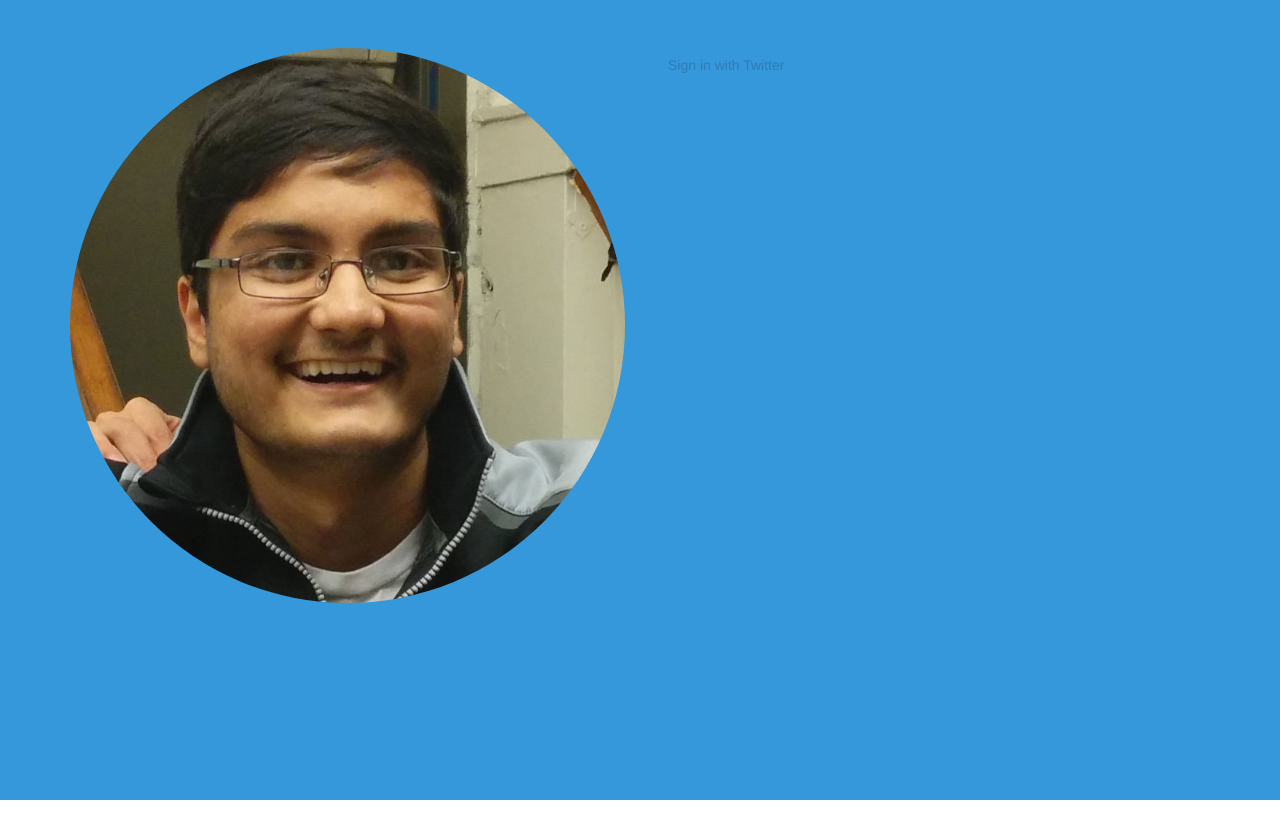
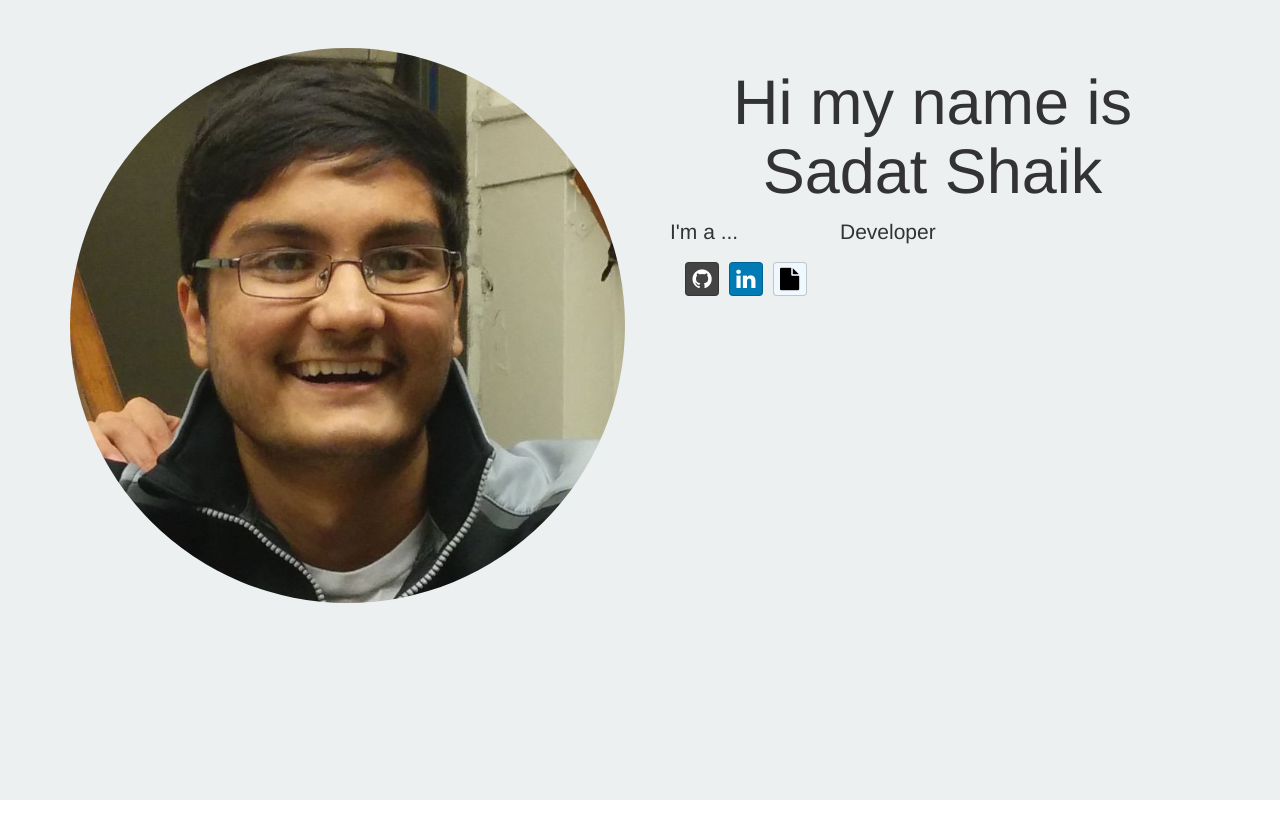
Before and after one commit to ssddttaa/PersonalWebsite, a website: page index.html in a window 1280 px wide. Drawn offline with nearby package versions, Linux system fonts and the light colour scheme.

Commit message:
Commit with picture and stuff

```diff
--- a/bower.json
+++ b/bower.json
@@ -21,6 +21,7 @@
   ],
   "dependencies": {
     "bootstrap-social": "^5.0.0",
-    "jquery": "^3.1.0"
+    "jquery": "^3.1.0",
+    "bootstrap": "^3.3.7"
   }
 }
--- a/css/main.css
+++ b/css/main.css
@@ -1,7 +1,33 @@
 .jumbotron{
     height: 100vh;
-    background-color: #3498db;
+    background-color: #ecf0f1;
 }
-.headshot{
 
+.small{
+    display:inline;
 }
+
+.large{
+    display:inline;
+    font-size: 6em !important;
+}
+
+h1{
+    text-align:center;
+}
+
+.social-bar{
+    text-align: center;
+}
+
+
+.imText{
+    margin-right:0px;
+    padding-right:0px;
+    border-right:0px;
+}
+.fadeText{
+    margin-left:0px;
+    padding-left:0px;
+    border-left:0px;
+}
--- a/index.html
+++ b/index.html
@@ -9,6 +9,9 @@
     <link rel="stylesheet" href="https://maxcdn.bootstrapcdn.com/bootstrap/3.3.7/css/bootstrap-theme.min.css" integrity="sha384-rHyoN1iRsVXV4nD0JutlnGaslCJuC7uwjduW9SVrLvRYooPp2bWYgmgJQIXwl/Sp" crossorigin="anonymous">
     <!-- Main CSS -->
     <link rel="stylesheet" href = "css/main.css">
+    <!-- Bootstrap Social -->
+    <link rel="stylesheet" href = "bower_components/font-awesome/css/font-awesome.min.css">
+    <link rel="stylesheet" href = "bower_components/bootstrap-social/bootstrap-social.css">
 
     <!-- Latest compiled and minified JavaScript -->
     <script src = "bower_components/jquery/dist/jquery.min.js"></script>
@@ -19,14 +22,46 @@
     <div class = "jumbotron">
         <div class = "container">
             <div class = "row">
-                <div class = "col-lg-6">
+                <div class = "col-xs-6">
                     <img src="assets/Headshot_Square.jpg" class="img-responsive img-circle">
                 </div>
-                <div class = col-lg-1>
-                    <a class="btn btn-block btn-social btn-twitter">
-                        <span class="fa fa-twitter"></span>
-                        Sign in with Twitter
-                    </a>
+                <div class = "col-xs-6">
+                    <div class = "container">
+                        <div class = "row">
+                            <div class = "col-xs-12">
+                                <h1>
+                                    Hi my name is Sadat Shaik
+                                </h1>
+                            </div>
+                        </div>
+                        <div class = "row">
+                            <div class = "col-xs-4 imText">
+                                <p> I'm a ... </p>
+                            </div>
+                            <div class = "col-xs-8 fadeText">
+                                <p> Developer</p>
+                            </div>
+                        </div>
+                        <div class = "row social-bar" >
+                            <div class = "col-xs-12 ">
+                                <div class = "col-xs-1">
+                                    <a class="btn btn-social-icon btn-github" href = "https://github.com/ssddttaa" target = "blank">
+                                        <span class="fa fa-github"></span>
+                                    </a>
+                                </div>
+                                <div class = "col-xs-1">
+                                    <a class="btn btn-social-icon btn-linkedin" href = "https://www.linkedin.com/in/sadat-shaik-69567176?trk=prof-samename-name" target = "blank">
+                                        <span class="fa fa-linkedin"></span>
+                                    </a>
+                                </div>
+                                <div class = "col-xs-1">
+                                    <a class="btn btn-social-icon btn-reddit">
+                                        <span class="fa fa-file"></span>
+                                    </a>
+                                </div>
+                            </div>
+                        </div>
+                    </div>
                 </div>
             </div>
         </div>
```
